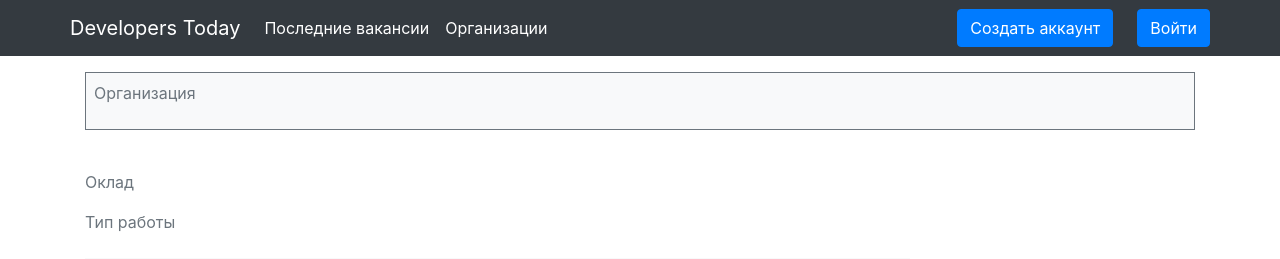
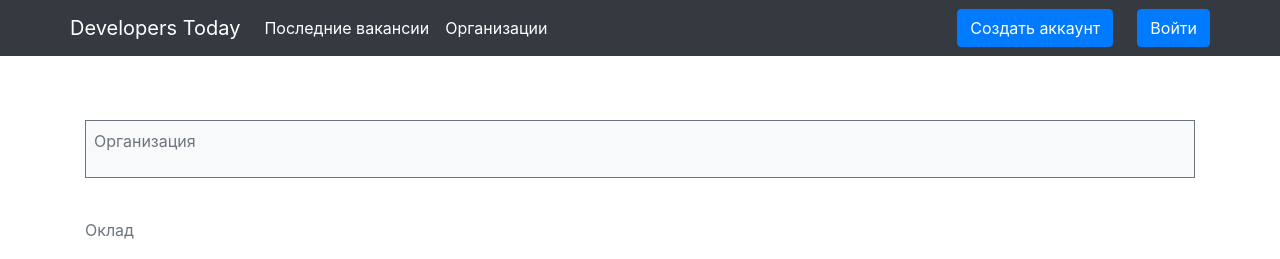
Before and after one commit to narmatov-asylbek/job-project, a Django app: template templates/jobs/job_detail.html in a window 1280 px wide. Shown: the top 259 px of the page. Run offline with Django 3.2, Linux system fonts and the light colour scheme; the template is opened without the code that fills it, so the values that code supplies are empty.

Commit message:
freeze repo

```diff
--- a/templates/jobs/job_detail.html
+++ b/templates/jobs/job_detail.html
@@ -5,6 +5,7 @@
 {% endblock %}
 
 {% block content %}
+    <div class="spacer pt-5"></div>
     <section class="job-detail">
         <div class="container">
             <h1>{{ job.job_position }}</h1>
```
